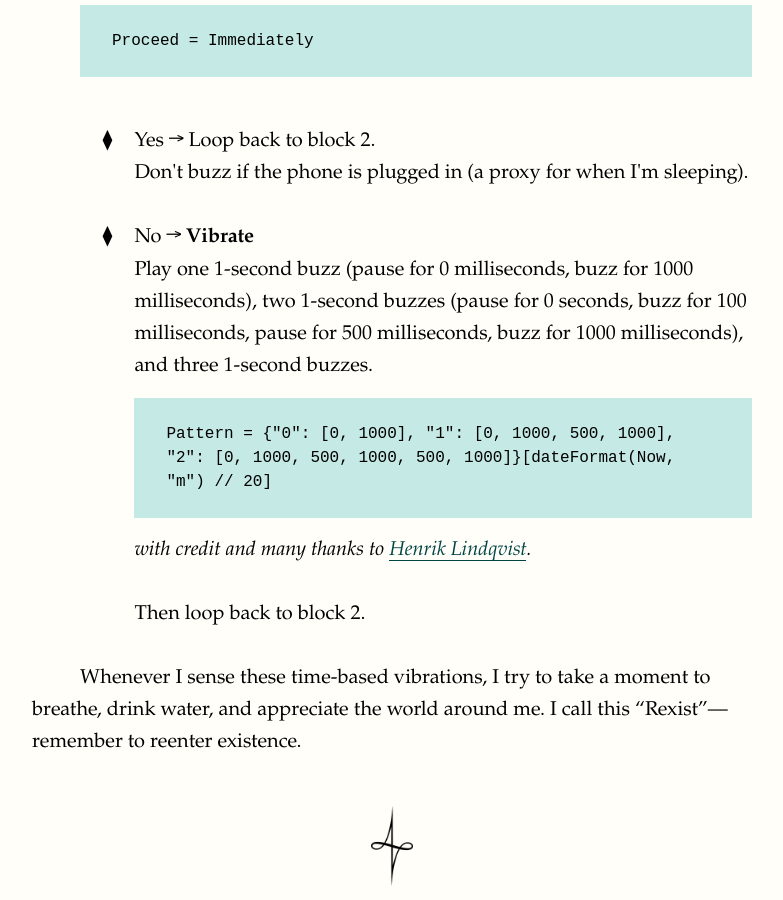
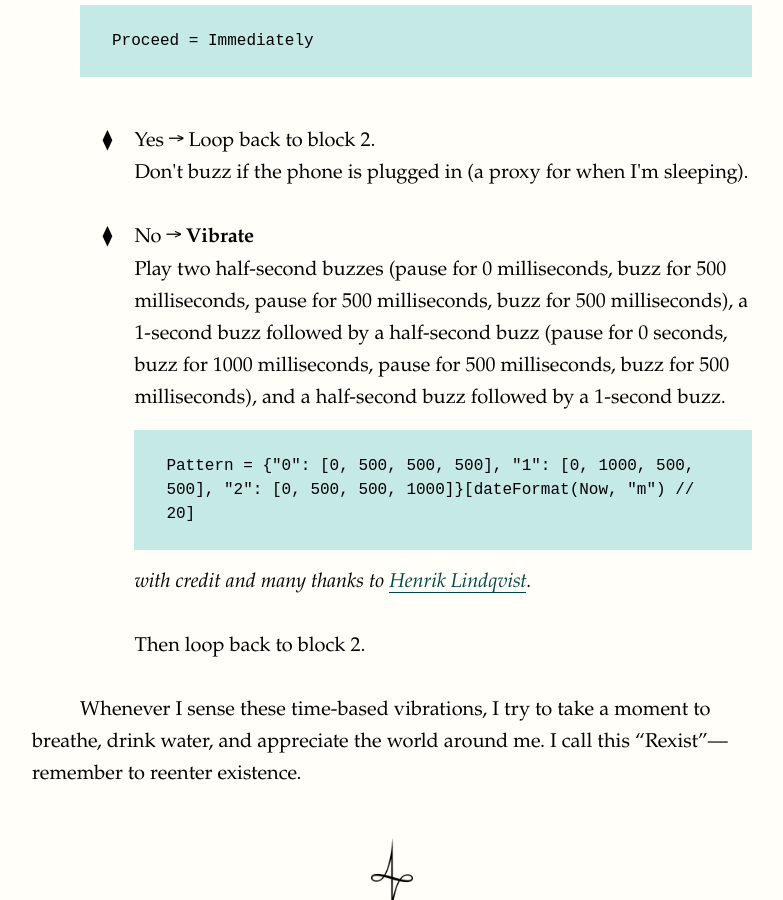
Before and after one commit to aubrielee/aubrielee.github.io, a Jekyll site: the page built from _posts/2025-12-21-training-my-senses.md, in a window 1280 px wide and 900 px high, scrolled down 1788 px. Shown: the whole window, without its empty margins (248-1031 px from the left). Built offline with Jekyll 4.4.1, drawn with Linux system fonts in a browser that asks for light colours; nearby versions of some CDN libraries; some web fonts are replaced.

Commit message:
Update 2025-12-21-training-my-senses.md

```diff
--- a/_posts/2025-12-21-training-my-senses.md
+++ b/_posts/2025-12-21-training-my-senses.md
@@ -53,8 +53,8 @@ To play different vibration patterns every 20 minutes while the phone isn't plug
             <br>
             <li style="margin-left:0">No → <strong>Vibrate</strong>
                 <br>
-                Play one 1-second buzz (pause for 0 milliseconds, buzz for 1000 milliseconds), two 1-second buzzes (pause for 0 seconds, buzz for 100 milliseconds, pause for 500 milliseconds, buzz for 1000 milliseconds), and three 1-second buzzes.
-                <pre>Pattern = {"0": [0, 1000], "1": [0, 1000, 500, 1000], "2": [0, 1000, 500, 1000, 500, 1000]}[dateFormat(Now, "m") // 20]</pre>
+                Play two half-second buzzes (pause for 0 milliseconds, buzz for 500 milliseconds, pause for 500 milliseconds, buzz for 500 milliseconds), a 1-second buzz followed by a half-second buzz (pause for 0 seconds, buzz for 1000 milliseconds, pause for 500 milliseconds, buzz for 500 milliseconds), and a half-second buzz followed by a 1-second buzz.
+                <pre>Pattern = {"0": [0, 500, 500, 500], "1": [0, 1000, 500, 500], "2": [0, 500, 500, 1000]}[dateFormat(Now, "m") // 20]</pre>
                 <em>with credit and many thanks to <a href="https://github.com/henrik-lindqvist">Henrik Lindqvist</a>.</em>
                 <br>
                 <br>
```
